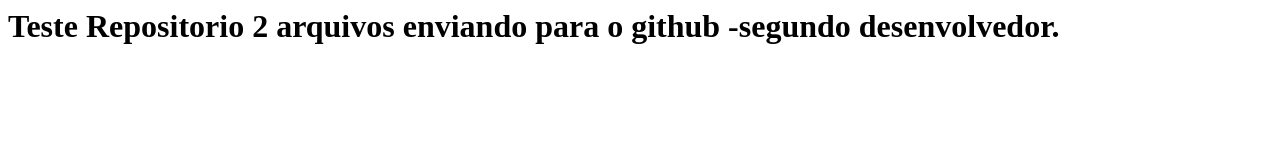
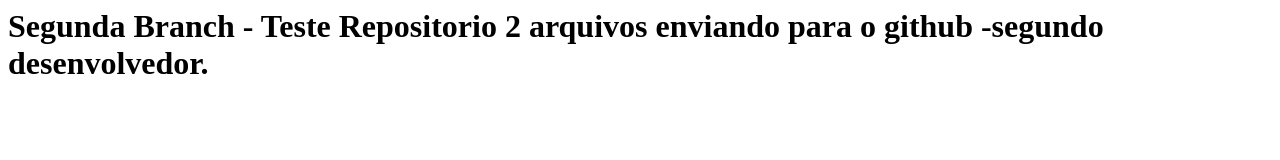
Before and after one commit to marcosDeveloperr/treinaWeb-treinaWeb-git-fundamentos, a plain HTML site: page index.html in a window 1280 px wide. Drawn offline with Linux system fonts and the light colour scheme.

Commit message:
trabalhando com a nova branch

```diff
--- a/index.html
+++ b/index.html
@@ -1 +1 @@
-<h1>Teste Repositorio 2 arquivos enviando para o github -segundo desenvolvedor.</h1>
+<h1>Segunda Branch - Teste Repositorio 2 arquivos enviando para o github -segundo desenvolvedor.</h1>
```
